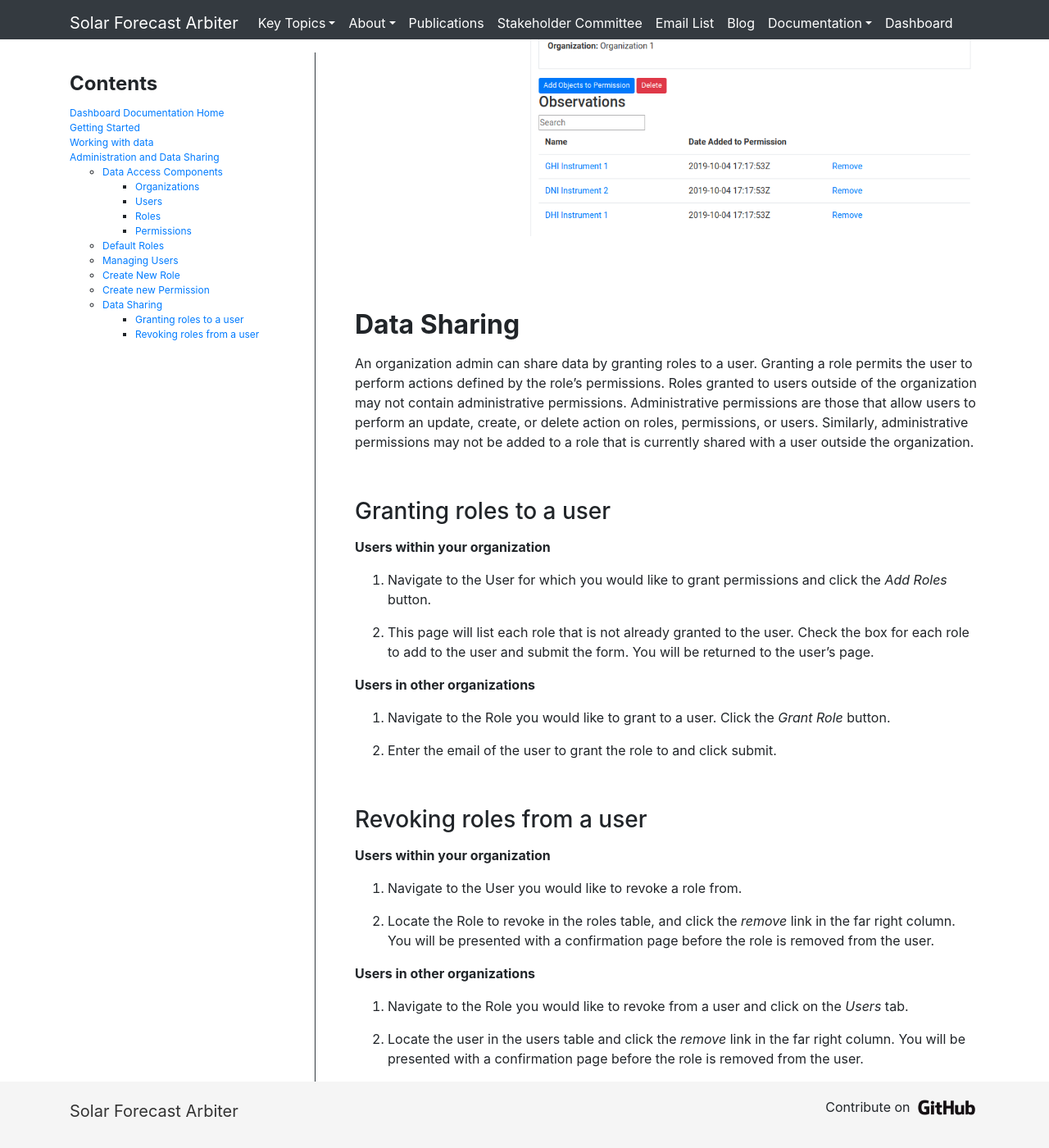
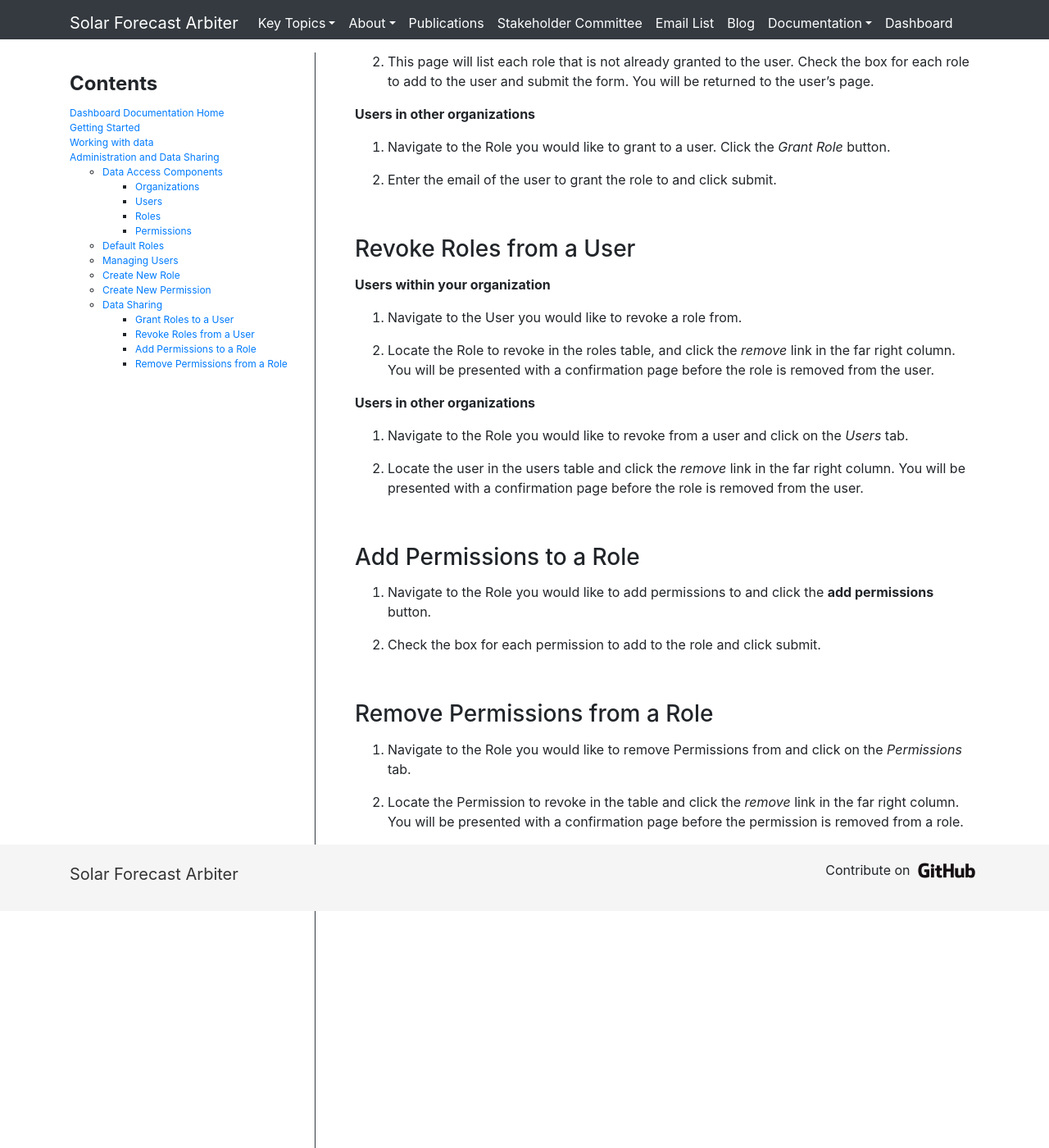
Before and after one commit to SolarArbiter/SolarArbiter.github.io, a Jekyll site: the page built from documentation/dashboard/administration.md, in a window 1280 px wide and 1400 px high, scrolled down 8016 px. Shown: the whole window at 82% size. Built offline with Jekyll 4.4.1, drawn with Linux system fonts in a browser that asks for light colours; our own code applies the rules of GitHub Pages for plain Markdown files; after the commit the page ends 9127 px from its top, so only the background shows below that; some of the changed text lies outside the part shown.

Commit message:
update role creation and data sharing (#122)
* update role creation and data sharing to reflect removal of permissions from role form

* case inconsistency in headers

```diff
--- a/_includes/dashboard_admin_sidebar.html
+++ b/_includes/dashboard_admin_sidebar.html
@@ -16,11 +16,13 @@
     <li><a href="#default-roles">Default Roles</a></li>
     <li><a href="#managing-users">Managing Users</a></li>
     <li><a href="#create-new-role">Create New Role</a></li>
-    <li><a href="#create-new-permission">Create new Permission</a></li>
+    <li><a href="#create-new-permission">Create New Permission</a></li>
     <li><a href="#data-sharing">Data Sharing</a></li>
       <ul>
-          <li><a href="#granting-roles-to-a-user">Granting roles to a user</a></li>
-          <li><a href="#revoking-roles-from-a-user">Revoking roles from a user</a></li>
+          <li><a href="#grant-roles-to-a-user">Grant Roles to a User</a></li>
+          <li><a href="#revoke-roles-from-a-user">Revoke Roles from a User</a></li>
+          <li><a href="#add-permissions-to-a-role">Add Permissions to a Role</a></li>
+          <li><a href="#remove-permissions-from-a-role">Remove Permissions from a Role</a></li>
       </ul>
   </ul>
 </ul>
--- a/documentation/dashboard/administration.md
+++ b/documentation/dashboard/administration.md
@@ -136,13 +136,13 @@
 {: .anchor}
 
 1.  Navigate to the roles listing with the *Roles* tab of the admin menu. This page
-    will list all of the Roles you have access to administer or view.
+    lists all of the Roles you have access to administer or view.
     <img class="my-3" src="/images/roles.png"/>
 
-2.  Click the *Create new Role* button. You will be prompted for a name and description
-    of the role and a list of permissions the role should have. Check the boxes next
-    to each permission that the role should grant and click submit.
-    <img class="my-3" src="/images/role_form.png"/>
+2.  Click the *Create new Role* button. Complete the form with a name and
+     description of the role. After the role is created you may
+    [add permissions to the role](#add-permissions-to-a-role) or
+    [grant it to users](#grant-roles-to-a-user).
 
 -   *Created Role pages*
 
@@ -154,6 +154,8 @@
     <img class="my-3" src="/images/role.png"/>
     *Role users listing*
     <img class="my-3" src="/images/role_users.png"/>
+
+
 
 
 ## Create New Permission
@@ -188,7 +190,7 @@
 users. Similarly, administrative permissions may not be added to a role that is
 currently shared with a user outside the organization.
 
-### Granting roles to a user
+### Grant Roles to a User
 {: .anchor}
 
 **Users within your organization**
@@ -210,7 +212,7 @@
 2.  Enter the email of the user to grant the role to and click submit.
 
 
-### Revoking roles from a user
+### Revoke Roles from a User
 {: .anchor}
 
 **Users within your organization**
@@ -229,3 +231,23 @@
 2.  Locate the user in the users table and click the *remove* link in the far
     right column. You will be presented with a confirmation page before the
     role is removed from the user.
+
+
+### Add Permissions to a Role
+{: .anchor}
+
+1.  Navigate to the Role you would like to add permissions to and click the
+    **add permissions** button.
+
+2.  Check the box for each permission to add to the role and click submit.
+
+
+### Remove Permissions from a Role
+{: .anchor}
+
+1.  Navigate to the Role you would like to remove Permissions from and click on
+    the *Permissions* tab.
+
+2.  Locate the Permission to revoke in the table and click the *remove* link in
+    the far right column. You will be presented with a confirmation page before
+    the permission is removed from a role.
```
